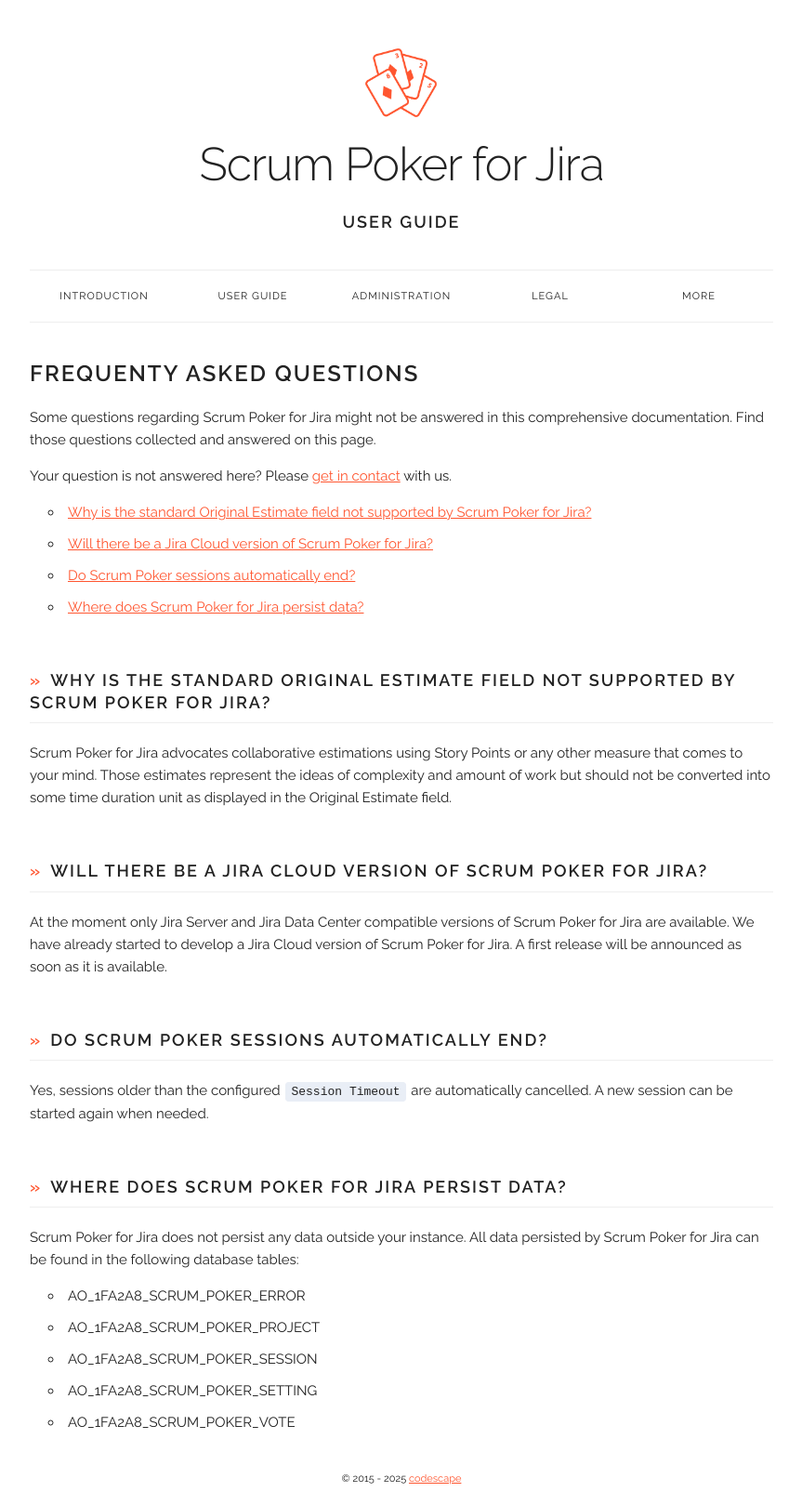
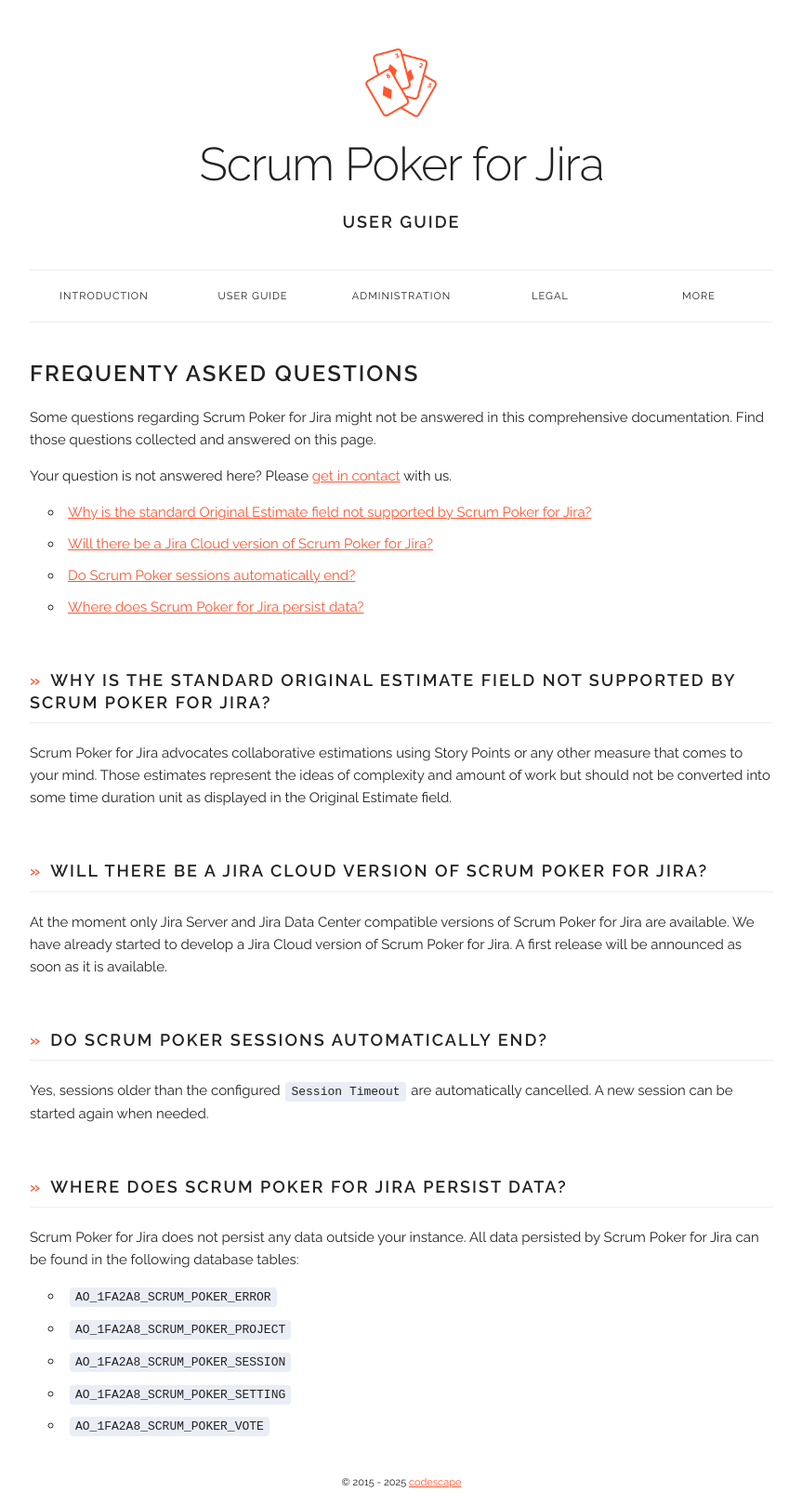
Before and after one commit to codescape/jira-scrum-poker, a Jekyll site: the page built from docs/faq.md, in a window 1280 px wide. Shown: the whole page at 93% size, without its empty margins (208-1071 px from the left). Built offline with Jekyll 4.4.1, drawn with Linux system fonts in a browser that asks for light colours; nearby versions of some CDN libraries.

Commit message:
docs: improve formatting in FAQ

```diff
--- a/docs/faq.md
+++ b/docs/faq.md
@@ -33,8 +33,8 @@
 Scrum Poker for Jira does not persist any data outside your instance.
 All data persisted by Scrum Poker for Jira can be found in the following database tables:
 
-* AO_1FA2A8_SCRUM_POKER_ERROR
-* AO_1FA2A8_SCRUM_POKER_PROJECT
-* AO_1FA2A8_SCRUM_POKER_SESSION
-* AO_1FA2A8_SCRUM_POKER_SETTING
-* AO_1FA2A8_SCRUM_POKER_VOTE
+* `AO_1FA2A8_SCRUM_POKER_ERROR`
+* `AO_1FA2A8_SCRUM_POKER_PROJECT`
+* `AO_1FA2A8_SCRUM_POKER_SESSION`
+* `AO_1FA2A8_SCRUM_POKER_SETTING`
+* `AO_1FA2A8_SCRUM_POKER_VOTE`
```
Also changed, not shown: docs/changelog.md.
